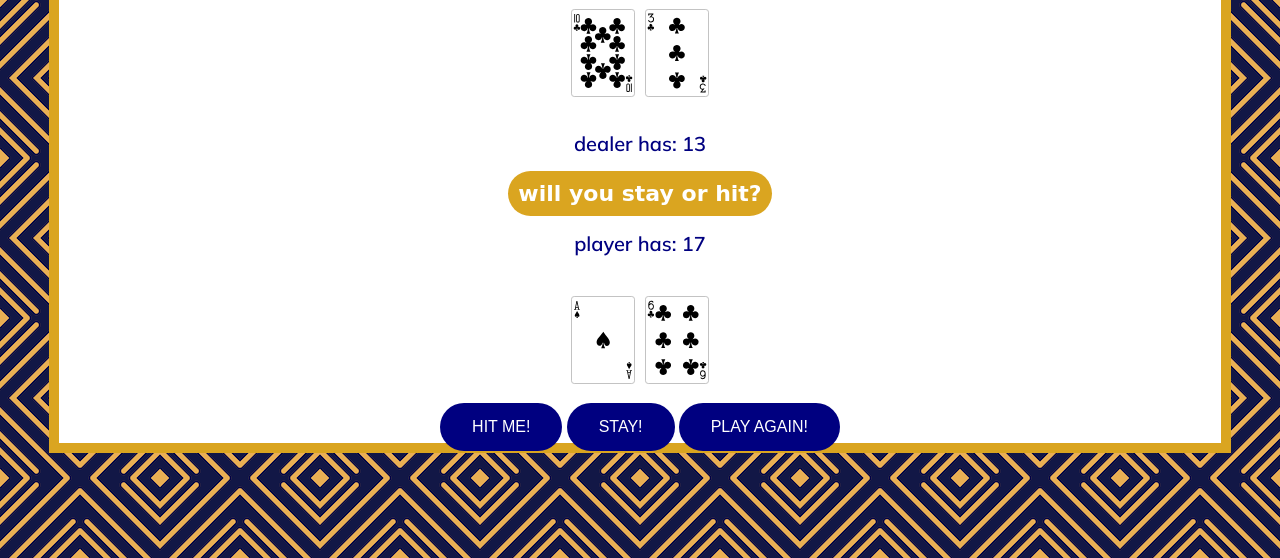
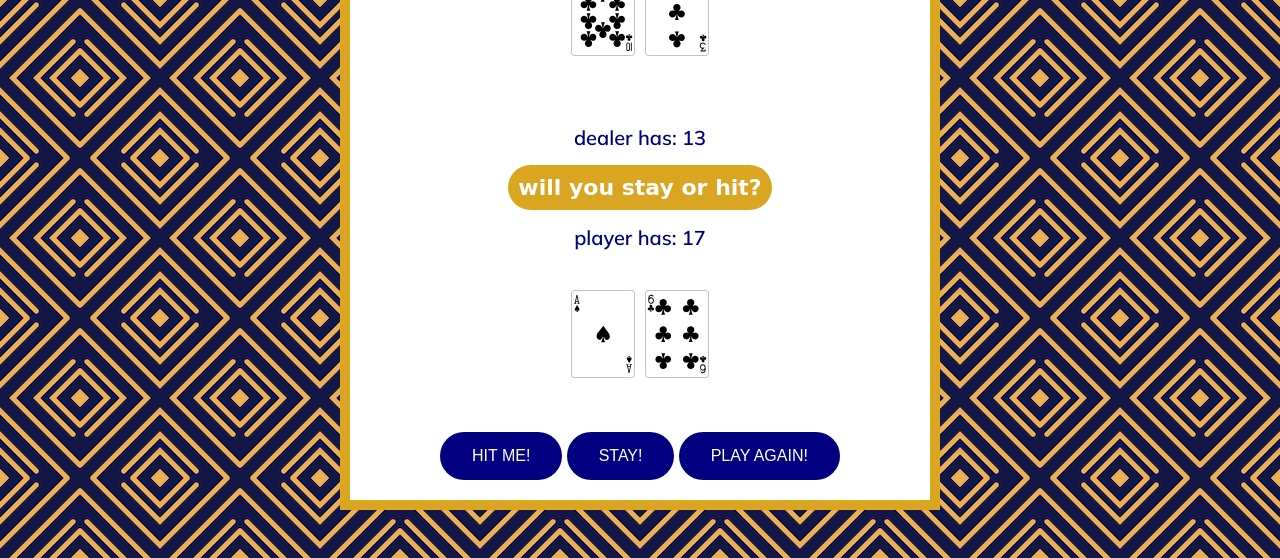
Before and after one commit to mlisdev/js-blackjack-project, a plain HTML site: page index.html in a window 1280 px wide. Shown: the part 242-800 px from the top of the page. Drawn offline with Linux system fonts and the light colour scheme; a web font is replaced by a local one.

Commit message:
final css update

```diff
--- a/css/main.css
+++ b/css/main.css
@@ -39,9 +39,9 @@ h1 {
     justify-content: center;
     -webkit-align-items: center;
     align-items: center;
-    padding: 5px;
-    width: 90%;
-    height: 70%;
+    padding: 20px;
+    width: auto;
+    height: auto;
     background: #fff;
     border: 10px solid goldenrod;
     justify-content: flex-start;
```
